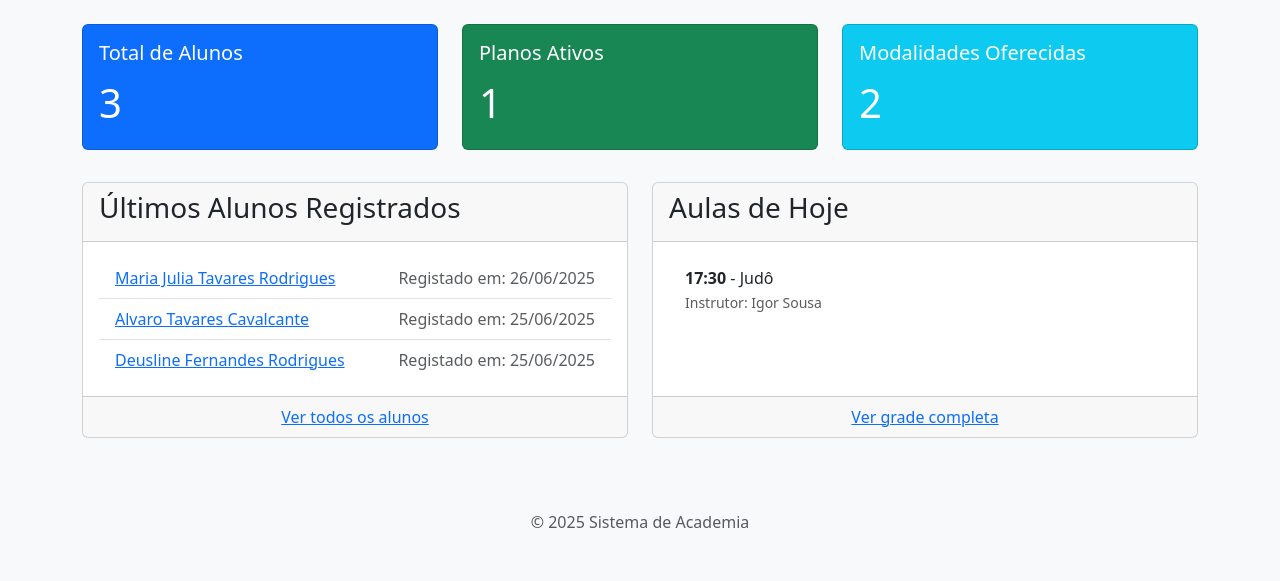
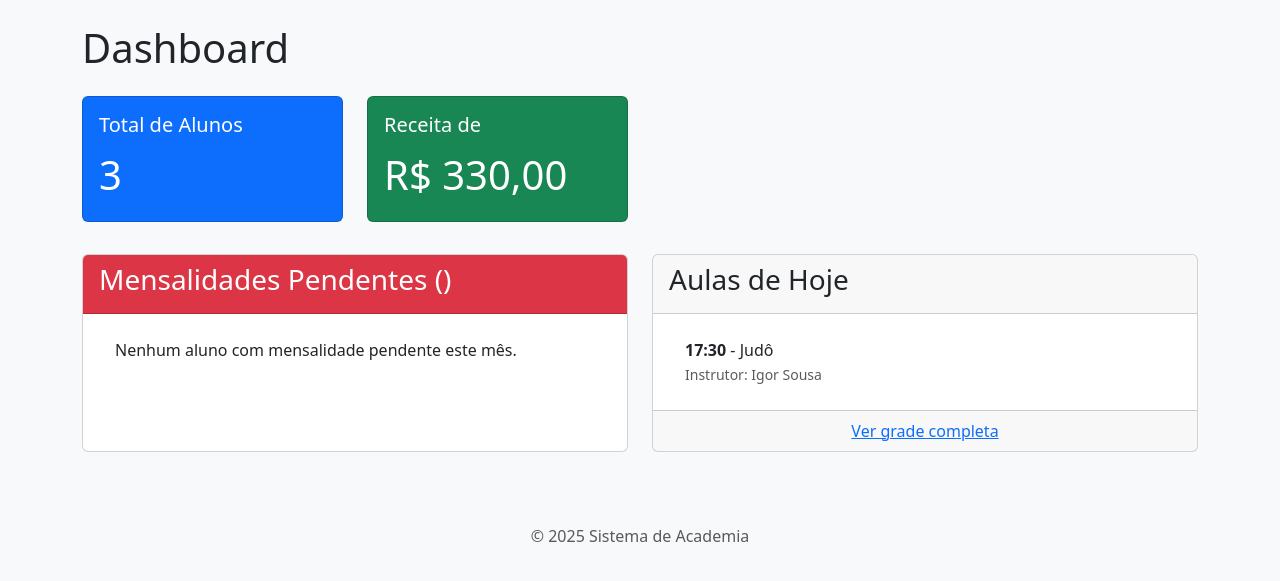
Before and after one commit to cavalcantetavares/academia, a Django app: page /dashboard/ in a window 1280 px wide. Shown: the part 56-637 px from the top of the page. Run offline with Django 5.2, Linux system fonts and the light colour scheme; a user stored in the database is signed in; data comes from the database, SQL or seed files in the repository; both versions use the stored data as it was after the commit.

Commit message:
novas funcionalidades

```diff
--- a/gestao_academia/templates/gestao_academia/dashboard.html
+++ b/gestao_academia/templates/gestao_academia/dashboard.html
@@ -1,12 +1,14 @@
-{% extends 'base.html' %}
+{% extends "base.html" %}
+{% load i18n %}
 
-{% block title %} {{ titulo }} {% endblock %}
-
+{% block title %}{{ titulo }}{% endblock %}
 
 {% block content %}
-<!-- Secção de Estatísticas (existente) -->
+<h1 class="mb-4">Dashboard</h1>
+
+<!-- Secção de Estatísticas -->
 <div class="row">
-    <div class="col-md-4 mb-4">
+    <div class="col-md-3 mb-4">
         <div class="card text-white bg-primary h-100">
             <div class="card-body">
                 <h5 class="card-title">Total de Alunos</h5>
@@ -14,52 +16,51 @@
             </div>
         </div>
     </div>
-    <div class="col-md-4 mb-4">
+    <!-- NOVO CARD: RECEITA DO MÊS -->
+    <div class="col-md-3 mb-4">
         <div class="card text-white bg-success h-100">
             <div class="card-body">
-                <h5 class="card-title">Planos Ativos</h5>
-                <p class="card-text fs-1">{{ total_planos }}</p>
+                <h5 class="card-title">Receita de {{ "now"|date:"F" }}</h5>
+                <p class="card-text fs-1">R$ {{ receita_mes_atual|floatformat:2 }}</p>
             </div>
         </div>
     </div>
-    <div class="col-md-4 mb-4">
-        <div class="card text-white bg-info h-100">
-            <div class="card-body">
-                <h5 class="card-title">Modalidades Oferecidas</h5>
-                <p class="card-text fs-1">{{ total_modalidades }}</p>
-            </div>
-        </div>
-    </div>
+    {# ... (outros cards de estatísticas que queira manter) ... #}
 </div>
 
 <div class="row mt-2">
-    <!-- Secção de Últimos Alunos Registados -->
+    <!-- NOVA SECÇÃO: ALUNOS COM PAGAMENTO PENDENTE -->
     <div class="col-md-6 mb-4">
         <div class="card h-100">
-            <div class="card-header">
-                <h3>Últimos Alunos Registrados</h3>
+            <div class="card-header bg-danger text-white">
+                <h3>Mensalidades Pendentes ({{ "now"|date:"F" }})</h3>
             </div>
             <div class="card-body">
                 <ul class="list-group list-group-flush">
-                    {% for aluno in ultimos_alunos %}
-                        <li class="list-group-item">
-                            <a href="{% url 'aluno_detalhe' pk=aluno.pk %}">{{ aluno.nome_completo }}</a>
-                            <span class="text-muted float-end">
-                                Registado em: {{ aluno.data_matricula|date:"d/m/Y" }}
-                            </span>
+                    {% for aluno in alunos_pendentes %}
+                        <li class="list-group-item d-flex justify-content-between align-items-center">
+                            <div>
+                                <a href="{% url 'aluno_detalhe' pk=aluno.pk %}">{{ aluno.nome_completo }}</a>
+                                <br>
+                                {% with ultimo_pgto=aluno.get_ultimo_mes_pago %}
+                                    {% if ultimo_pgto %}
+                                        <small class="text-muted">Último mês pago: {{ ultimo_pgto|date:"F/Y" }}</small>
+                                    {% else %}
+                                        <small class="text-muted">Nenhum pagamento registado</small>
+                                    {% endif %}
+                                {% endwith %}
+                            </div>
+                            <a href="{% url 'registar_pagamento' aluno_pk=aluno.pk %}" class="btn btn-sm btn-success">Registar Pag.</a>
                         </li>
                     {% empty %}
-                        <li class="list-group-item">Nenhum aluno registrado ainda.</li>
+                        <li class="list-group-item">Nenhum aluno com mensalidade pendente este mês.</li>
                     {% endfor %}
                 </ul>
-            </div>
-            <div class="card-footer text-center">
-                <a href="{% url 'lista_alunos' %}">Ver todos os alunos</a>
             </div>
         </div>
     </div>
 
-    <!-- NOVA SECÇÃO PARA AS AULAS DE HOJE -->
+    <!-- Secção de Aulas de Hoje -->
     <div class="col-md-6 mb-4">
         <div class="card h-100">
             <div class="card-header">
@@ -84,4 +85,4 @@
         </div>
     </div>
 </div>
- {% endblock %}
+{% endblock %}
--- a/gestao_academia/urls.py
+++ b/gestao_academia/urls.py
@@ -29,6 +29,7 @@
     # URLs de Pagamentos
     path('pagamentos/', views.lista_pagamentos, name='lista_pagamentos'),
     path('alunos/<int:aluno_pk>/pagamento/', views.registar_pagamento, name='registar_pagamento'),
+    path('pagamentos/<int:pk>/apagar/', views.pagamento_apagar,name='pagamento_apagar'),
 
     # URLs de Instrutores
     path('instrutores/', views.lista_instrutores, name='lista_instrutores' ),
--- a/gestao_academia/views.py
+++ b/gestao_academia/views.py
@@ -2,15 +2,53 @@
 from django.shortcuts import render, redirect, get_object_or_404
 from django.contrib.auth.decorators import login_required
 from django.contrib import messages
-from .models import Modalidade, Aluno, MatriculaModalidade, Plano, Faixa # Importações dos modelos
-from .forms import ModalidadeForm, AlunoForm, MatriculaModalidadeForm # Importações dos formulários
-from .models import Pagamento
-from .forms import PagamentoForm
+from datetime import date
 from django.core.paginator import Paginator
-from .models import Instrutor, Turma
-from .forms import InstrutorForm, TurmaForm
-from datetime import date  # Importa a ferramenta de data
-from .models import Aluno, Plano, Modalidade, Turma
+from django.db.models import Sum
+from .models import (
+    Modalidade, Aluno, MatriculaModalidade, Plano,
+    Faixa, Instrutor, Turma, Pagamento
+)
+from .forms import (
+    ModalidadeForm, AlunoForm, MatriculaModalidadeForm,
+    PagamentoForm, InstrutorForm, TurmaForm
+)
+
+@login_required
+def dashboard(request):
+    hoje = date.today()
+
+    # --- LÓGICA EXISTENTE ---
+    total_alunos = Aluno.objects.count()
+    ultimos_alunos = Aluno.objects.order_by('-data_matricula')[:5]
+    dia_semana_hoje = hoje.isoweekday()
+    turmas_hoje = Turma.objects.filter(dia_da_semana=dia_semana_hoje).order_by('horario_inicio')
+
+    # --- NOVA LÓGICA FINANCEIRA ---
+
+    # 1. Calcular a receita do mês atual
+    receita_mes_atual = Pagamento.objects.filter(
+        data_pagamento__year=hoje.year,
+        data_pagamento__month=hoje.month
+    ).aggregate(Sum('valor'))['valor__sum'] or 0.00
+
+    # 2. Encontrar alunos com mensalidades pendentes para o mês atual
+    ids_alunos_pagos = Pagamento.objects.filter(
+        mes_referencia__year=hoje.year,
+        mes_referencia__month=hoje.month
+    ).values_list('aluno_id', flat=True)
+
+    alunos_pendentes = Aluno.objects.exclude(id__in=ids_alunos_pagos).order_by('nome_completo')
+
+    contexto = {
+        'total_alunos': total_alunos,
+        'ultimos_alunos': ultimos_alunos,
+        'turmas_hoje': turmas_hoje,
+        'receita_mes_atual': receita_mes_atual, # Nova variável
+        'alunos_pendentes': alunos_pendentes,   # Nova variável
+        'titulo': 'Dashboard'
+    }
+    return render(request, 'gestao_academia/dashboard.html', contexto)
 
 
 # --- VIEWS PARA MODALIDADES ---
@@ -29,7 +67,7 @@
             return redirect('lista_modalidades')
     else:
         form = ModalidadeForm()
-    return render(request, 'gestao_academia/modalidade_form.html', {'form': form})
+    return render(request, 'gestao_academia/modalidade_form.html', {'form': form, 'titulo': 'Criar Nova Modalidade'})
 
 @login_required
 def editar_modalidade(request, pk):
@@ -42,7 +80,7 @@
             return redirect('lista_modalidades')
     else:
         form = ModalidadeForm(instance=modalidade)
-    return render(request, 'gestao_academia/modalidade_form.html', {'form': form, 'modalidade': modalidade})
+    return render(request, 'gestao_academia/modalidade_form.html', {'form': form, 'titulo': 'Editar Modalidade', 'modalidade': modalidade})
 
 @login_required
 def apagar_modalidade(request, pk):
@@ -53,10 +91,11 @@
         return redirect('lista_modalidades')
     return render(request, 'gestao_academia/modalidade_confirm_delete.html', {'modalidade': modalidade})
 
+
 # --- VIEWS PARA ALUNOS ---
 @login_required
 def lista_alunos(request):
-    alunos = Aluno.objects.all().order_by('nome_completo')
+    alunos = Aluno.objects.select_related('plano').prefetch_related('pagamentos').order_by('nome_completo')
     return render(request, 'gestao_academia/aluno_lista.html', {'alunos': alunos})
 
 @login_required
@@ -123,45 +162,14 @@
     }
     return render(request, 'gestao_academia/matricula_form.html', contexto)
 
-# --- NOVA VIEW PARA O DASHBOARD ---
-
+# --- VIEWS PARA PAGAMENTOS ---
 @login_required
-def dashboard(request):
-    # Calcula as estatísticas
-    total_alunos = Aluno.objects.count()
-    total_planos = Plano.objects.count()
-    total_modalidade = Modalidade.objects.count()
-
-    # Busca os últimos 5 alunos registrados
-    ultimos_alunos = Aluno.objects.order_by('-data_matricula')[:5]
-    # --- NOVA LÓGICA PARA AS TURMAS DO DIA ---
-    hoje = date.today()
-    # O método isoweekday() retorna 1 para Segunda, 2 para Terça, etc.
-    dia_semana_hoje = hoje.isoweekday()
-    turmas_hoje = Turma.objects.filter(dia_da_semana=dia_semana_hoje).order_by('horario_inicio')
-
-    contexto = {
-        'total_alunos' : total_alunos,
-        'total_planos' : total_planos,
-        'total_modalidades' : total_modalidade,
-        'ultimos_alunos' : ultimos_alunos,
-        'turmas_hoje' : turmas_hoje,
-        'titulo' : 'Dashboard'
-    }
-    return render(request, 'gestao_academia/dashboard.html', contexto)
-
-# --- VIEWS PARA PAGAMENTOS ---
 def registar_pagamento(request, aluno_pk):
     aluno = get_object_or_404(Aluno, pk=aluno_pk)
-
-    # --- CORREÇÃO ---
-    # O erro 'UnboundLocalError' acontece se o formulário for inválido.
-    # Definimos o 'contexto' aqui no início para que ele sempre exista.
     contexto = {
         'aluno': aluno,
         'titulo': f'Registar Pagamento para {aluno.nome_completo}'
     }
-
     if request.method == 'POST':
         form = PagamentoForm(request.POST)
         if form.is_valid():
@@ -171,51 +179,47 @@
             messages.success(request, 'Pagamento registado com sucesso!')
             return redirect('aluno_detalhe', pk=aluno.pk)
     else:
-        # Preenche o formulário com o valor do plano do aluno como sugestão
         form = PagamentoForm(initial={'valor': aluno.plano.valor if aluno.plano else 0})
-
-    # Adiciona o formulário (seja ele novo ou com erros) ao contexto
     contexto['form'] = form
-
     return render(request, 'gestao_academia/pagamento_form.html', contexto)
 
 @login_required
 def lista_pagamentos(request):
-     # Começa com todos os pagamentos, ordenados pelos mais recentes
     queryset = Pagamento.objects.all().order_by('-data_pagamento')
-     # --- LÓGICA DE PESQUISA E FILTRO ---
-    termo_pesquisa = request.GET.get('pesquisa','')
-    data_inicio =request.GET.get('data_inicio','')
-    data_fim = request.GET.get('data_fim','')
-
+    termo_pesquisa = request.GET.get('pesquisa', '')
+    data_inicio = request.GET.get('data_inicio', '')
+    data_fim = request.GET.get('data_fim', '')
     if termo_pesquisa:
-       # Filtra por nome do aluno que contenha o termo de pesquisa (icontains não diferencia maiúsculas/minúsculas)
-       queryset = queryset.filter(aluno__nome_completo__icontains=termo_pesquisa)
-
+        queryset = queryset.filter(aluno__nome_completo__icontains=termo_pesquisa)
     if data_inicio:
-       # Filtra pagamentos feitos a partir da data de início (gte = greater than or equal)
-       queryset = queryset.filter(data_pagamento__gte=data_inicio)
-
+        queryset = queryset.filter(data_pagamento__gte=data_inicio)
     if data_fim:
-        # Filtra pagamentos feitos até à data de fim (lte = less than or equal)
         queryset = queryset.filter(data_pagamento__lte=data_fim)
-
- # --- LÓGICA DE PAGINAÇÃO ---
-    paginador = Paginator(queryset,10) # Mostra 10 pagamentos por página
+    paginador = Paginator(queryset, 10)
     pagina_num = request.GET.get('pagina')
     pagina_obj = paginador.get_page(pagina_num)
-
     contexto = {
-        # Em vez de 'pagamentos', enviamos o 'pagina_obj' que contém os itens da página atual
-        'pagina_obj':pagina_obj,
-        'titulo':'Histórico de Pagamentos',
-        # Enviamos os termos de pesquisa de volta para os manter nos campos do formulário
+        'pagina_obj': pagina_obj,
+        'titulo': 'Histórico de Pagamentos',
         'termo_pesquisa': termo_pesquisa,
-        'data_inicio' : data_inicio,
-        'data_fim' : data_fim,
-
+        'data_inicio': data_inicio,
+        'data_fim': data_fim,
     }
     return render(request, 'gestao_academia/pagamento_lista.html', contexto)
+
+@login_required
+def pagamento_apagar(request, pk):
+    pagamento = get_object_or_404(Pagamento, pk=pk)
+    aluno_pk = pagamento.aluno.pk
+    if request.method == 'POST':
+        pagamento.delete()
+        messages.success(request, 'Pagamento apagado com sucesso!')
+        return redirect('aluno_detalhe', pk=aluno_pk)
+    contexto = {
+        'pagamento': pagamento,
+        'aluno': pagamento.aluno,
+    }
+    return render(request, 'gestao_academia/pagamento_confirm_delete.html', contexto)
 
 # --- VIEWS PARA INSTRUTORES ---
 @login_required
@@ -229,11 +233,11 @@
         form = InstrutorForm(request.POST)
         if form.is_valid():
             form.save()
-            messages.success(request, 'Instrutor registrado com sucesso!')
+            messages.success(request, 'Instrutor registado com sucesso!')
             return redirect('lista_instrutores')
     else:
         form = InstrutorForm()
-        return render(request, 'gestao_academia/instrutor_form.html',{'form' : form, 'titulo':'Registrar novo Instrutor'})
+    return render(request, 'gestao_academia/instrutor_form.html', {'form': form, 'titulo': 'Registar Novo Instrutor'})
 
 @login_required
 def instrutor_editar(request, pk):
@@ -242,40 +246,31 @@
         form = InstrutorForm(request.POST, instance=instrutor)
         if form.is_valid():
             form.save()
-            messages.success(request,'Dados do instrutor atualizados com sucesso')
+            messages.success(request, 'Dados do instrutor atualizados com sucesso!')
             return redirect('lista_instrutores')
     else:
         form = InstrutorForm(instance=instrutor)
-    return render(request, 'gestao_academia/instrutor_form.html',{'form':form, 'titulo':'Editar Instrutor'})
+    return render(request, 'gestao_academia/instrutor_form.html', {'form': form, 'titulo': 'Editar Instrutor'})
 
 @login_required
 def instrutor_apagar(request, pk):
     instrutor = get_object_or_404(Instrutor, pk=pk)
     if request.method == 'POST':
         instrutor.delete()
-        messages.success(request, 'Instrutor removido com sucesso!')
+        messages.success(request, 'Instrutor apagado com sucesso!')
         return redirect('lista_instrutores')
-    return render(request, 'gestao_academia/instrutor_confirma_delete.html', {'instrutor': instrutor})
-
-
-
-
+    return render(request, 'gestao_academia/instrutor_confirm_delete.html', {'instrutor': instrutor})
 
 # --- VIEWS PARA TURMAS/HORÁRIOS ---
-
 @login_required
 def grade_horarios(request):
     turmas = Turma.objects.all()
-    # Organiza as turmas por dia da semana para exibir na grade
     dias_com_turmas = {}
     for dia_num, dia_nome in Turma.DIAS_SEMANA:
         turmas_do_dia = turmas.filter(dia_da_semana=dia_num)
         if turmas_do_dia:
             dias_com_turmas[dia_nome] = turmas_do_dia
-
-    return render(request,'gestao_academia/grade_horarios.html', {'dias_com_turmas': dias_com_turmas})
-
-
+    return render(request, 'gestao_academia/grade_horarios.html', {'dias_com_turmas': dias_com_turmas})
 
 @login_required
 def turma_criar(request):
@@ -283,25 +278,21 @@
         form = TurmaForm(request.POST)
         if form.is_valid():
             form.save()
-            messages.success(request, 'Turma criada com sucesso')
-        return redirect('grade_horarios')
-
+            messages.success(request, 'Turma criada com sucesso!')
+            return redirect('grade_horarios')
     else:
         form = TurmaForm()
     return render(request, 'gestao_academia/turma_form.html', {'form': form, 'titulo': 'Criar Nova Turma'})
 
-# --- NOVAS VIEWS PARA EDITAR E APAGAR TURMA ---
-
 @login_required
-def turma_editar(request,pk):
+def turma_editar(request, pk):
     turma = get_object_or_404(Turma, pk=pk)
     if request.method == 'POST':
-       form = TurmaForm(request.POST, instance=turma)
-       if form.is_valid():
-          form.save()
-          messages.success(request,'Turma atualizada com secusso!')
-          return redirect('grade_horarios')
-
+        form = TurmaForm(request.POST, instance=turma)
+        if form.is_valid():
+            form.save()
+            messages.success(request, 'Turma atualizada com sucesso!')
+            return redirect('grade_horarios')
     else:
         form = TurmaForm(instance=turma)
     return render(request, 'gestao_academia/turma_form.html', {'form': form, 'titulo': 'Editar Turma'})
@@ -311,6 +302,6 @@
     turma = get_object_or_404(Turma, pk=pk)
     if request.method == 'POST':
         turma.delete()
-        messages.success(request, 'Turma apagada com suscesso!')
+        messages.success(request, 'Turma apagada com sucesso!')
         return redirect('grade_horarios')
-    return render(request, 'gestao_academia/turma_confirm_delete.html',{'turma': turma})
+    return render(request, 'gestao_academia/turma_confirm_delete.html', {'turma': turma})
```
Also changed, not shown: gestao_academia/models.py (+76 -82 lines), gestao_academia/templates/gestao_academia/aluno_detalhe.html (+10 -2 lines), gestao_academia/templates/gestao_academia/aluno_lista.html (+46 -18 lines), gestao_academia/templates/gestao_academia/pagamento_confirm_delete.html (added, +29 -0 lines), db.sqlite3.
